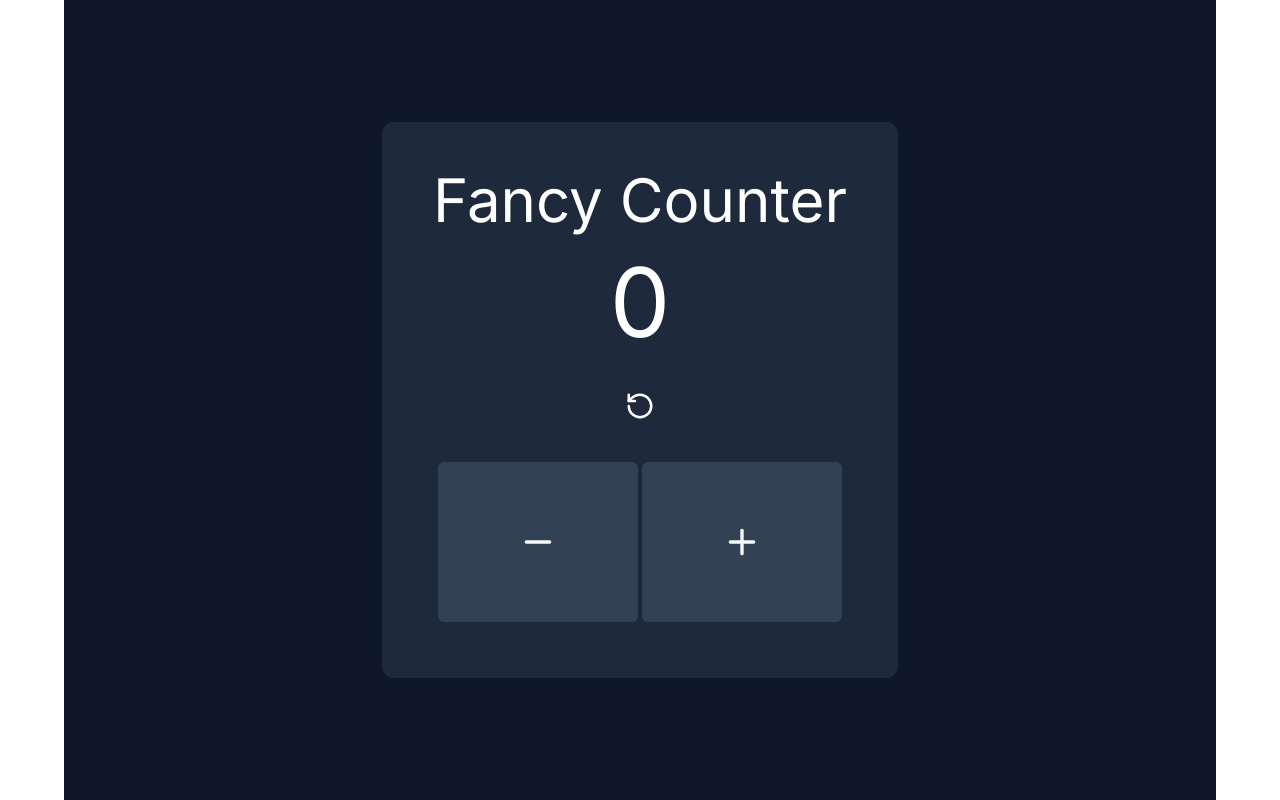
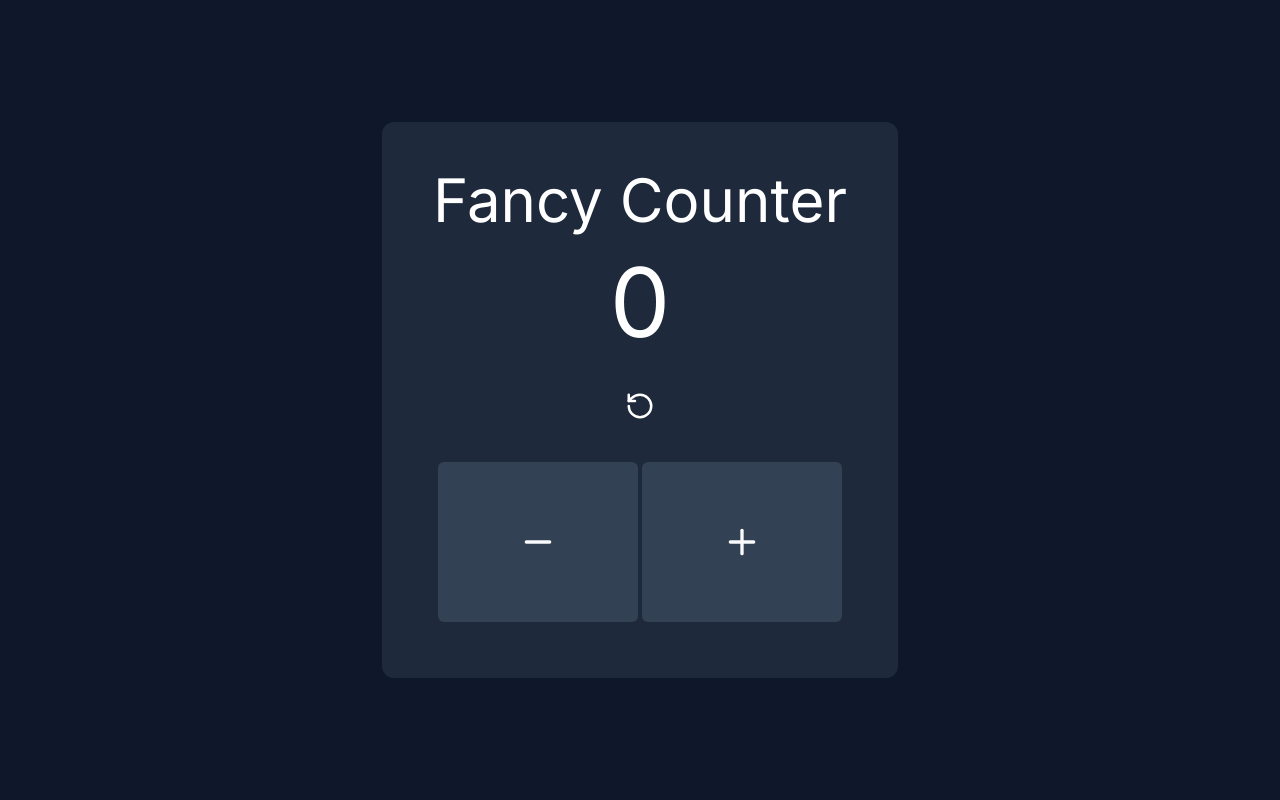
Before and after one commit to aaronaltman/portfolio_fancy_counter, a Next.js app: page / in a window 1280 px wide. Built offline with nearby package versions, Linux system fonts and the light colour scheme.

Commit message:
well it's something

```diff
--- a/src/app/layout.tsx
+++ b/src/app/layout.tsx
@@ -17,7 +17,7 @@ export default function RootLayout({
   return (
     <html lang="en">
       <body className={inter.className}>
-        <div className="flex flex-1 justify-center items-center bg-slate-900 min-h-screen max-w-6xl mx-auto">
+        <div className="flex flex-1 justify-center items-center bg-slate-900 min-h-screen mx-auto">
           {children}
         </div>
       </body>
```
